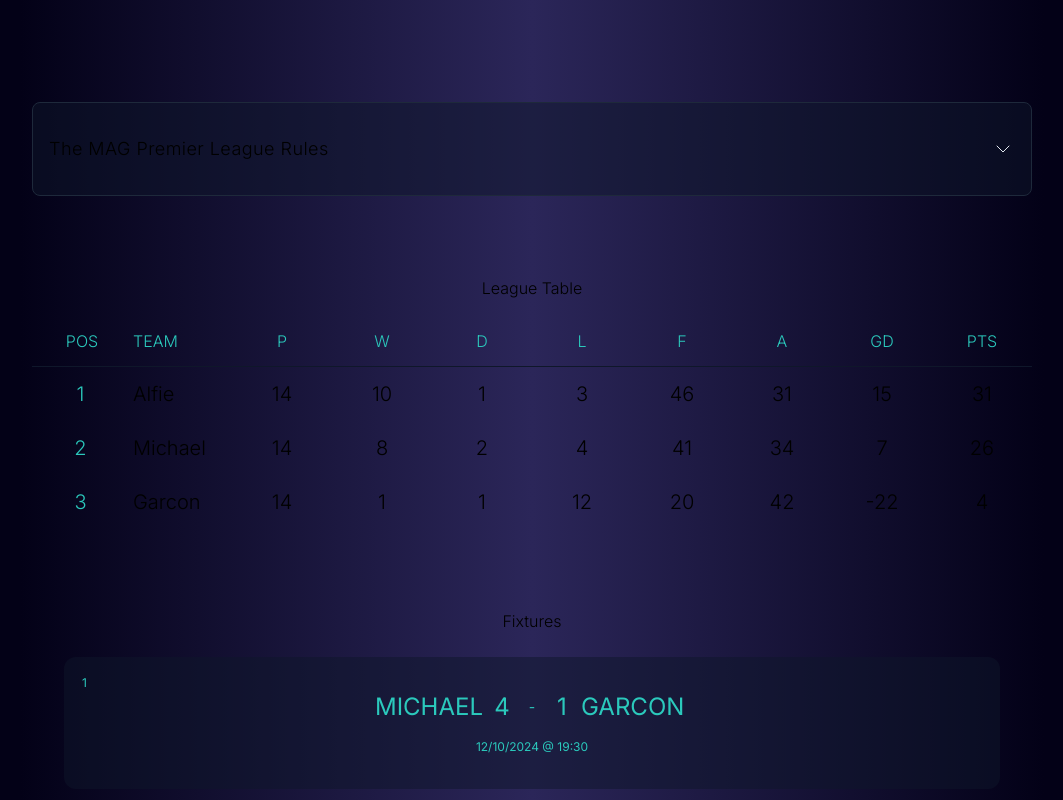
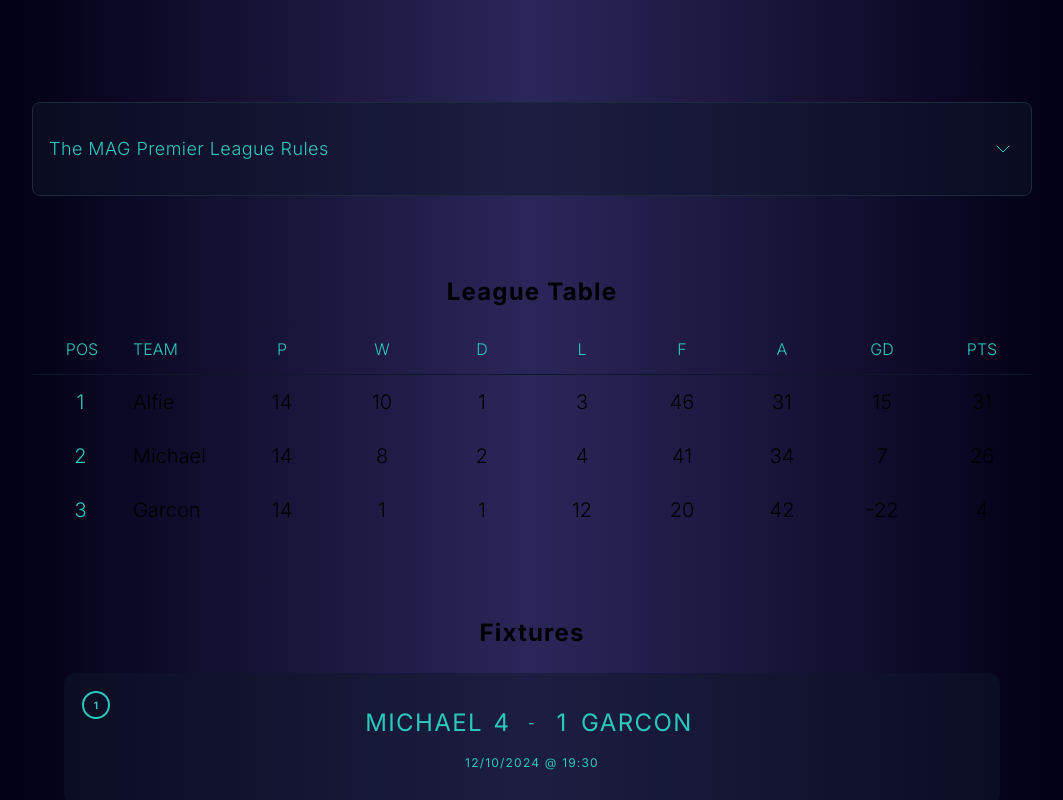
Before and after one commit to michaelgainford/michaelgainford.github.io, a Next.js app: page /projects/gaming/the-mag-premier-league in a window 1280 px wide. Shown: the part 440-1240 px from the top of the page, without its empty margins (108-1171 px from the left). Built offline with nearby package versions, Linux system fonts and the light colour scheme; what tailwindcss-motion would draw is missing.

Commit message:
Update results and some visuals.

```diff
--- a/app/projects/gaming/the-mag-premier-league/page.jsx
+++ b/app/projects/gaming/the-mag-premier-league/page.jsx
@@ -239,7 +239,7 @@ const detailsRulesGroupStyles = `mb-12 mt-8 [&>p]:mb-1 lg:mb-12 flex flex-col`;
 const detailsAllHeadingsStyles = `text-sm lg:text-base`;
 const summaryStyles = `flex justify-between md:py-4 cursor-pointer lg:text-lg font-light`;
 const summaryHeaderSvgContainer = `flex flex-col justify-center`;
-const summaryHeaderSvgStyles = `rotate-0 transform text-slate-200 transition-all duration-300 size-4 stroke-1 cursor-pointer group-hover:text-magpl lg:size-6`;
+const summaryHeaderSvgStyles = `rotate-0 transform text-current transition-all duration-300 size-4 stroke-1 cursor-pointer group-hover:text-magpl lg:size-6 font-current`;
 const summarySectionHeadingStyles = `border-b-[0.5px] pb-4 border-b-magpl border-b-magpl`;
 
 export const metadata = {
@@ -257,7 +257,7 @@ export default function PAGE_THE_MAG_PREMIER_LEAGUE () {
 			<div className={`page-header motion motion-preset-slide-up motion-delay-100`}>
 				<div className={`flex flex-col`}>
 					<IconMagPremierLeague classes={`mx-auto size-12 sm:size-24 md:size-32 lg:size-48`} />
-					<H1 text={`The MAG Premier League`} className={`max-lg:!pt-0 text-balance`} />
+					<H1 text={`The MAG Premier League`} font_sizes={``} other_classes={`max-lg:-mt-4 text-balance !font-light`} />
 				</div>
 			</div>
 			{/* Page Header | End */}
@@ -266,10 +266,10 @@ export default function PAGE_THE_MAG_PREMIER_LEAGUE () {
 			{/* Rules | Start */}
 			<details className={`flex flex-col pb-4 ${detailsStyles} ${detailsContentStyles} motion motion-preset-slide-up motion-delay-[300ms]`}>
 				<summary className={`text-xs tracking-wide text-center max-md:min-w-[80dvw] md:max-w-[1000px] ${summaryStyles}`}>
-					<span>The MAG Premier League Rules</span>
+					<span className={`text-magpl`}>The MAG Premier League Rules</span>
 					<span className={summaryHeaderSvgContainer}>
 						<svg
-							className={summaryHeaderSvgStyles}
+							className={`${summaryHeaderSvgStyles} text-magpl`}
 							fill={`none`}
 							height={`20`}
 							width={`20`}
@@ -335,7 +335,7 @@ export default function PAGE_THE_MAG_PREMIER_LEAGUE () {
 
 			{/* League Table */}
 			<div className={`my-2 md:my-4 lg:my-8 motion motion-preset-slide-up motion-delay-[600ms]`}>
-				<h2 className={`text-center font-light text-sm lg:text-base`}>League Table</h2>
+				<h2 className={`text-center font-bold text-sm lg:text-2xl lg:tracking-wider`}>League Table</h2>
 				<div className={`flex mt-4`}>
 					<table className={`lg:min-w-[1000px] text-center`}>
 						<thead className={`border-b border-slate-900 text-xs md:text-sm xl:text-base text-magpl`}>
@@ -375,26 +375,26 @@ export default function PAGE_THE_MAG_PREMIER_LEAGUE () {
 
 			{/* Fixtures */}
 			<div className={`!w-full px-4 lg:px-8 max-w-[1000px] motion motion-preset-slide-up motion-delay-[900ms]`}>
-				<h3 className={`mb-6 text-center font-light text-sm lg:text-base`}>Fixtures</h3>
+				<h3 className={`mb-6 text-center font-bold text-sm lg:text-2xl lg:tracking-wider`}>Fixtures</h3>
 				<div className={`grid grid-cols-1 gap-6`}>
 					{DataForMAGPremierLeague?.map((fixture, index) => (
 						<div
 							key={index}
-							className={`bg-slate-900/50 hover:bg-slate-900/80 rounded-xl px-2 py-4 md:p-4 border-2 border-transparent max-lg:min-w-[80dvw] !max-w-[1000px] w-full mx-auto flex flex-col ${fixture.upcoming ? `text-white` : fixture.played ? `text-magpl uppercase` : 'opacity-50'}`}>
+							className={`bg-slate-900/50 hover:bg-slate-900/80 rounded-xl px-2 py-4 md:p-4 border-2 border-transparent max-lg:min-w-[80dvw] !max-w-[1000px] w-full mx-auto flex flex-col ${fixture.upcoming ? `text-slate-200` : fixture.played ? `text-magpl uppercase` : 'opacity-50'}`}>
 							<div className={`grid grid-cols-1 relative`}>
-								<div className={`grid grid-cols-[1fr_30px_30px_30px_1fr] py-4 items-center text-sm [&>*]:text-sm [&>*]:md:text-xl [&>*]:lg:text-2xl ${fixture.played ? `text-magpl` : fixture.upcoming ? `text-white` : `text-slate-600`}`}>
+								<div className={`grid grid-cols-[1fr_30px_30px_30px_1fr] py-4 items-center text-sm [&>*]:text-sm [&>*]:md:text-xl [&>*]:lg:text-2xl tracking-widest [&>span]:text-center ${fixture.played ? `text-magpl` : fixture.upcoming ? `text-white` : `text-slate-600`}`}>
 									<p className={`text-right md:pr-1`}>{fixture.homeTeam}</p>
 									<span className={`text-center`}>{fixture.played ? fixture.homeScore : ''}</span>
 									<span className={`text-center !text-sm`}>{fixture.played ? '-' : 'vs'}</span>
 									<span className={`text-center`}>{fixture.played ? fixture.awayScore : ''}</span>
 									<p className={`text-left md:pl-1`}>{fixture.awayTeam}</p>
 								</div>
-								<div className={`text-center flex flex-col pb-4 text-xs justify-center ${fixture.played ? `text-magpl` : fixture.upcoming ? `text-white` : `text-slate-600`}`}>
+								<div className={`text-center flex flex-col pb-4 text-xs justify-center tracking-widest ${fixture.played ? `text-magpl` : fixture.upcoming ? `text-white` : `text-slate-600`}`}>
 									{fixture.date} @ {fixture.time}
 								</div>
 								<div className="">
 
-								<span className={`text-xs text-center mx-auto grid grid-cols-1 lowercase absolute top-0 left-0 ${fixture.played ? 'text-magpl' : 'text-slate-600'}`}>{fixture.game}</span>
+								<span className={`text-xxs text-center mx-auto lowercase absolute flex justify-center items-center top-0 left-0 border-2 w-7 h-7 rounded-full p-2 leading-none font-bold ${fixture.played ? 'text-magpl border-magpl' : 'text-slate-200 border-slate-200'}`}>{fixture.game}</span>
 								</div>
 							</div>
 						</div>
--- a/data/Data_For_MAGPremierLeague.jsx
+++ b/data/Data_For_MAGPremierLeague.jsx
@@ -238,7 +238,7 @@ const MAGPremierLeagueFixturesSeason1 = [
     awayScore: -1,
     date: "30/11/2024",
     time: "00:00",
-    upcoming: false,
+    upcoming: true,
     played: false
   },
   {
@@ -249,7 +249,7 @@ const MAGPremierLeagueFixturesSeason1 = [
     awayScore: -1,
     date: "30/11/2024",
     time: "00:00",
-    upcoming: false,
+    upcoming: true,
     played: false
   },
   {
@@ -260,7 +260,7 @@ const MAGPremierLeagueFixturesSeason1 = [
     awayScore: -1,
     date: "2024-11-30",
     time: "00:00",
-    upcoming: false,
+    upcoming: true,
     played: false
   }
 ]
```
